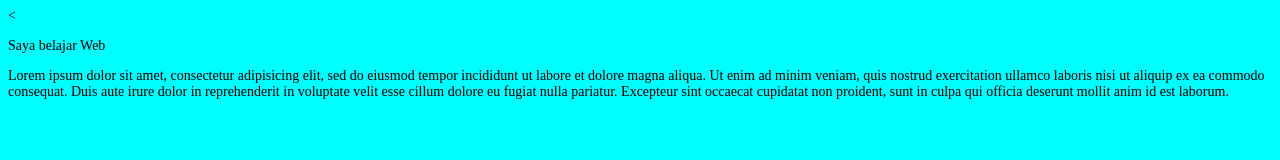
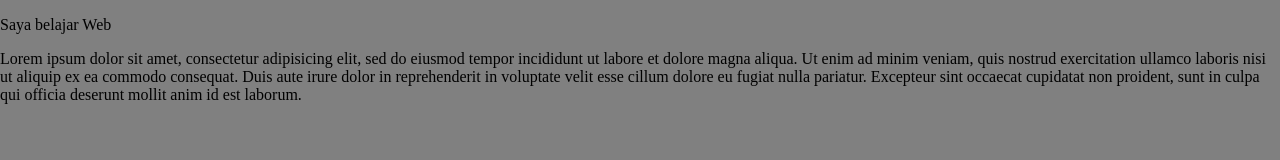
Before and after one commit to frmnnfl/talentbandung.id, a plain HTML site: page index.html in a window 1280 px wide. Drawn offline with Linux system fonts and the light colour scheme.

Commit message:
Penambahan css

```diff
--- a/index.html
+++ b/index.html
@@ -1,12 +1,8 @@
 <!DOCTYPE html>
 <html>
 <head>
-	<<style type="text/css" media="screen">
-		body{
-			background-color: cyan;
-			font-size: 14px;
-		}
-	</style>
+	<link rel="stylesheet" type="text/css" href="style.css">
+
 	<title>Web TalentBandung.id</title>
 </head>
 <body>
--- /dev/null
+++ b/style.css
@@ -0,0 +1,5 @@
+body {
+	background-color: gray;
+	padding: 0px;
+	margin: 0px;
+}
```
